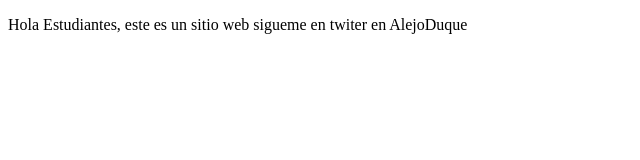
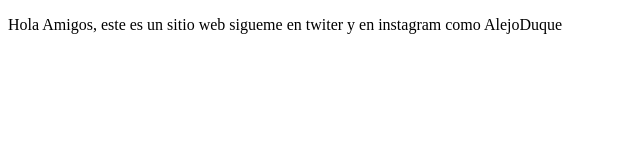
Before and after one commit to Alduk3/proyectoDemoCursoPrework, a plain HTML site: page index.html in a window 1280 px wide. Shown: the whole page, without its empty margins (0-640 px from the left). Drawn offline with Linux system fonts and the light colour scheme.

Commit message:
Cambios en la aplicacino, agrege el intagram

```diff
--- a/index.html
+++ b/index.html
@@ -8,8 +8,8 @@
 </head>
 <body>
     <p>
-        Hola Estudiantes, este es un sitio web
-        sigueme en twiter en AlejoDuque
+        Hola Amigos, este es un sitio web
+        sigueme en twiter y en instagram como AlejoDuque
     </p>
 </body>
 </html>
```
